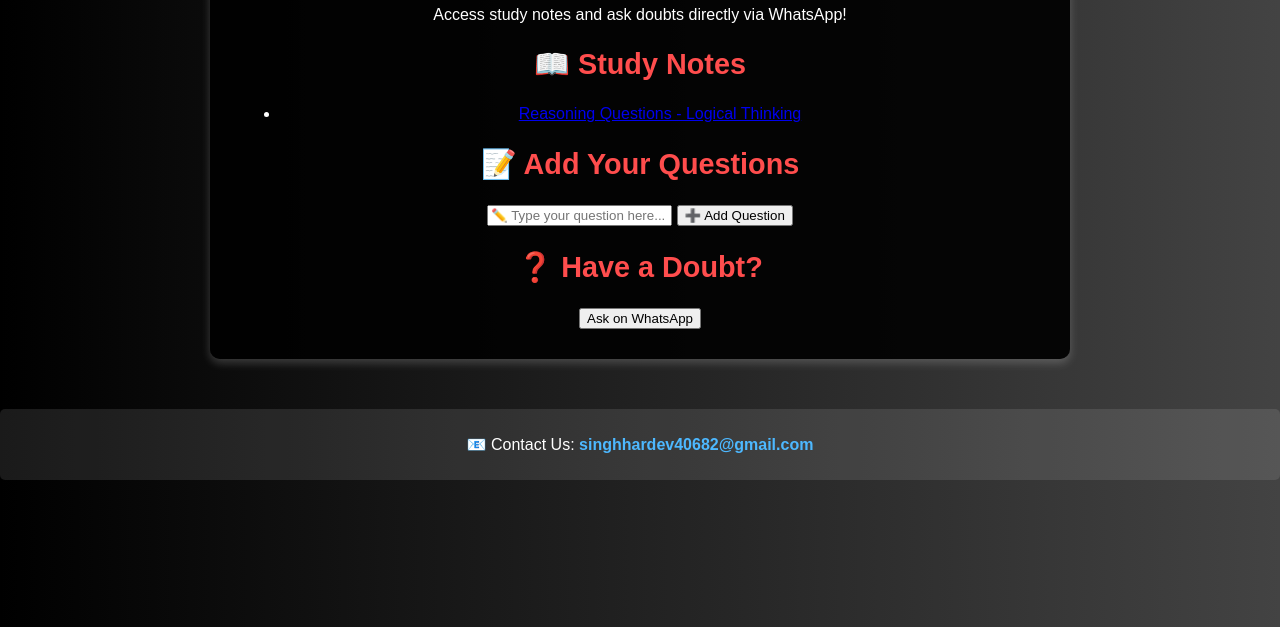
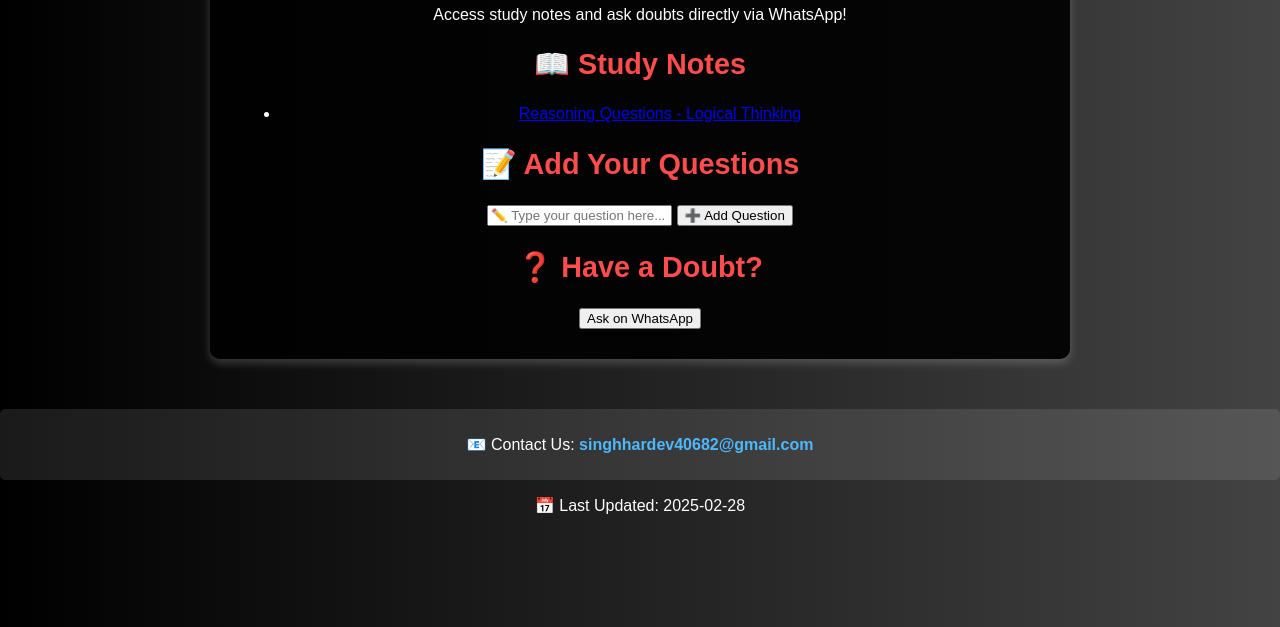
Before and after one commit to Hardevbhai854/reasoning, a plain HTML site: page index.html in a window 1280 px wide. Shown: the part 173-800 px from the top of the page. Drawn offline with Linux system fonts and the light colour scheme.

Commit message:
Add files via upload

```diff
--- a/index.html
+++ b/index.html
@@ -83,4 +83,20 @@
         </div>
     </footer>
 </body>
+<script>
+    document.addEventListener("DOMContentLoaded", function() {
+        let today = new Date();
+        let formattedDate = today.getFullYear() + "-" +
+                            ("0" + (today.getMonth() + 1)).slice(-2) + "-" +
+                            ("0" + today.getDate()).slice(-2);
+
+        // पेज पर Last Updated Date दिखाने के लिए
+        let lastmodElement = document.getElementById("lastmod");
+        if (lastmodElement) {
+            lastmodElement.textContent = formattedDate;
+        }
+    });
+</script>
+
+<p>📅 Last Updated: <span id="lastmod"></span></p>
 </html>
```
